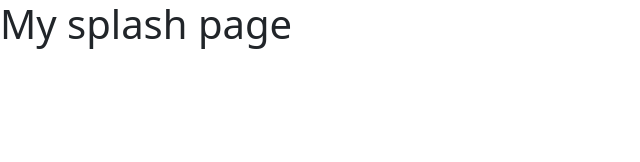
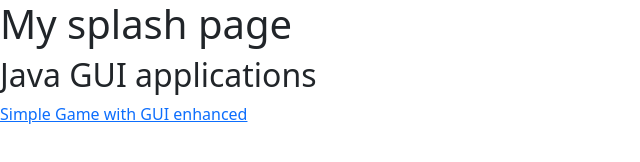
Before and after one commit to wahoo99/jhh-coursera-html5-wk2, a plain HTML site: page index.html in a window 1280 px wide. Shown: the whole page, without its empty margins (0-640 px from the left). Drawn offline with nearby package versions, Linux system fonts and the light colour scheme.

Commit message:
Update index.html

```diff
--- a/index.html
+++ b/index.html
@@ -23,5 +23,8 @@
     <script src="https://cdn.jsdelivr.net/npm/@popperjs/core@2.10.2/dist/umd/popper.min.js" integrity="sha384-7+zCNj/IqJ95wo16oMtfsKbZ9ccEh31eOz1HGyDuCQ6wgnyJNSYdrPa03rtR1zdB" crossorigin="anonymous"></script>
     <script src="https://cdn.jsdelivr.net/npm/bootstrap@5.1.3/dist/js/bootstrap.min.js" integrity="sha384-QJHtvGhmr9XOIpI6YVutG+2QOK9T+ZnN4kzFN1RtK3zEFEIsxhlmWl5/YESvpZ13" crossorigin="anonymous"></script>
     -->
+
+    <h2>Java GUI applications</h2>
+    <a href=javaRepo/SimpleGame.jar>Simple Game with GUI enhanced</a>
   </body>
 </html>
```
